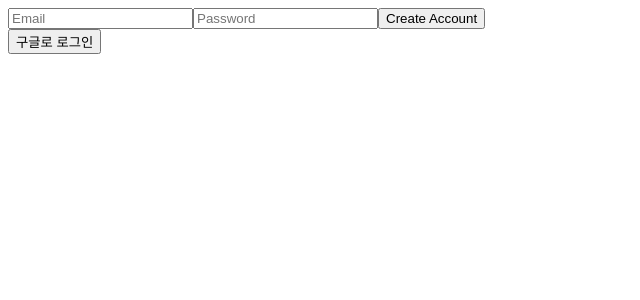
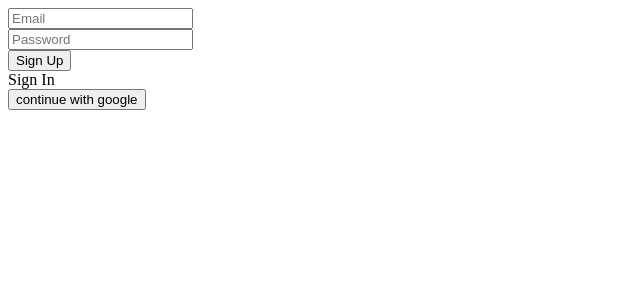
Before and after one commit to nyejinssi/cafein2023, a React (Create React App) app: page /#/ in a window 1280 px wide. Shown: the top 300 px of the page, without its empty margins (0-640 px from the left). Built offline with nearby package versions, Linux system fonts and the light colour scheme; no server answers.

Commit message:
2.4. done

```diff
--- a/src/components/App.js
+++ b/src/components/App.js
@@ -1,11 +1,22 @@
-import React, {useState} from 'react';
+import React, {useEffect, useState} from 'react';
 import AppRouter from 'components/Router';
 import {authService} from '../fbase';
 
 
 function App() {
-  const [isLoggedIn, setIsLoggedIn] = useState(authService.currentUser);
-  return <AppRouter isLoggedIn={isLoggedIn}/>;
+  const [init, setInit] = useState(false); // init = false
+  const [isLoggedIn, setIsLoggedIn] = useState(false);
+  useEffect(() => {
+    authService.onAuthStateChanged((user) => {
+      if(user){
+        setIsLoggedIn(true);
+      } else {
+        setIsLoggedIn(false);
+      }
+      setInit(true);
+    });
+  }, []);
+  return (<>{init ? <AppRouter isLoggedIn={isLoggedIn}/> : "Initializing..." }</>);
 }
 
 export default App;
--- a/src/routes/Auth.js
+++ b/src/routes/Auth.js
@@ -5,6 +5,7 @@ const Auth = () => {
     const [email, setEmail] = useState("");
     const [password, setPassword] = useState("");
     const [newAccount, setNewAccount] = useState(true);
+    const [error, setError] = useState("");
 
     const onChange = (event) => {
         const {target: {name, value}} = event;
@@ -26,19 +27,22 @@ const Auth = () => {
             }
             console.log(data);
         } catch(error) {
-            console.log(error);
+            setError(error.message);
         }
     };
+const toggleAccount = () => setNewAccount((prev) => !prev);
 
     return (
             <div>
             <form onSubmit={onSubmit}>
-                <input name="email" type="text" placeholder="Email" required value = {email} onChange={onChange}/>
-                <input name="password" type="password" placeholder="Password" required value = {password} onChange={onChange} />
-                <input type="submit" value={newAccount ? "Create Account" : "Log In"} />
+                <input name="email" type="text" placeholder="Email" required value = {email} onChange={onChange}/><br></br>
+                <input name="password" type="password" placeholder="Password" required value = {password} onChange={onChange} /><br></br>
+                <input type="submit" value={newAccount ? "Sign Up" : "Sign In"} /><br></br>
+                {error}
             </form>
+    <span onClick={toggleAccount}>{newAccount ? "Sign In" : "Sign Up"}</span>
             <div>
-                <button> 구글로 로그인 </button>
+                <button> continue with google </button>
             </div>
         </div>
     )
--- a/src/routes/Home.js
+++ b/src/routes/Home.js
@@ -1,4 +1,4 @@
 import React from 'react';
 
-const Home = () => <span>Home</span>;
+const Home = () => <span>home</span>;
 export default Home;
```
Also changed, not shown: 1 other file (tests, documents, lock files or other folders).
